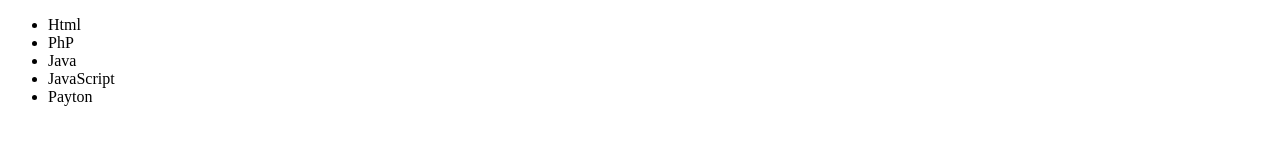
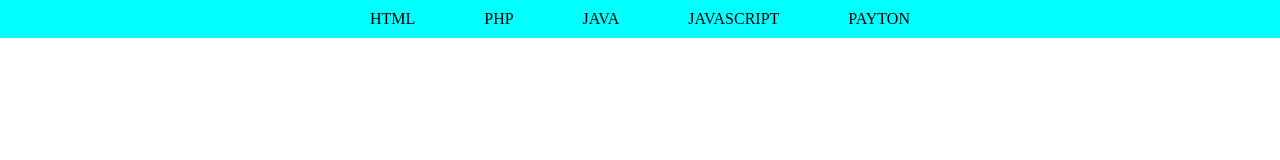
Before and after one commit to Euclides-Ramiro/cursoGit, a plain HTML site: page index.html in a window 1280 px wide. Drawn offline with Linux system fonts and the light colour scheme.

Commit message:
Crio-se um menu e editou-se o index.html e o Css

```diff
--- a/css/estilo.css
+++ b/css/estilo.css
@@ -0,0 +1,23 @@
+*{
+    margin: 0;
+    padding: 0;
+}
+
+div{
+    background-color: aqua;
+}
+
+div ul{
+    margin: 0 auto;
+    width: 560px;
+
+    display: flex;
+    justify-content: space-between;
+    gap: 20px;
+}
+
+div ul li{
+    padding: 10px;
+    list-style: none;
+    text-transform: uppercase;
+}
--- a/index.html
+++ b/index.html
@@ -4,6 +4,8 @@
     <meta charset="UTF-8">
     <meta name="viewport" content="width=device-width, initial-scale=1.0">
     <title>Document</title>
+
+    <link rel="stylesheet" href="css/estilo.css">
 </head>
 <body>
     <div>
```
